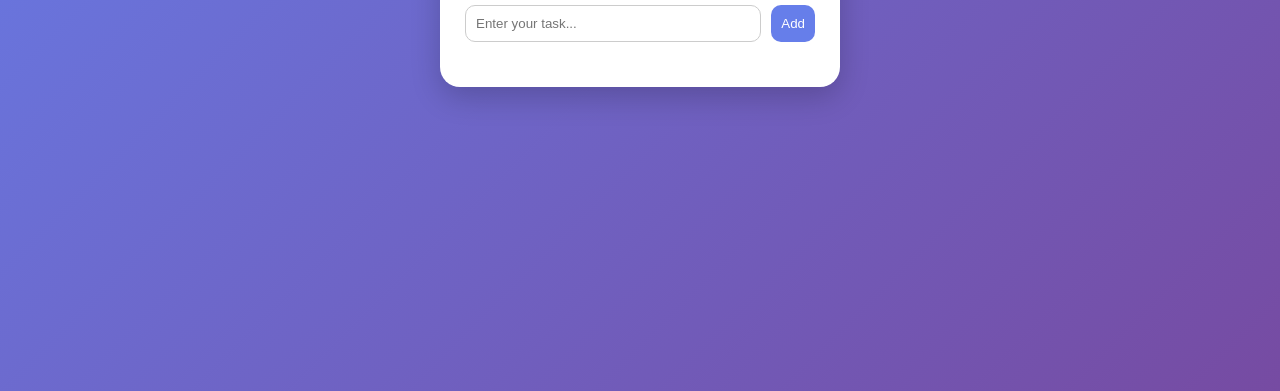
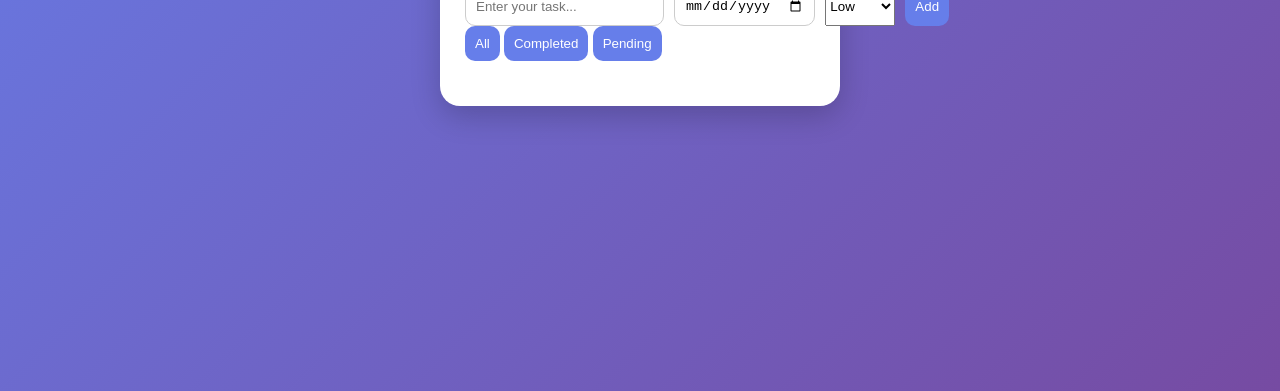
Before and after one commit to mighty06/task-manager, a plain HTML site: page index.html in a window 1280 px wide. Shown: the part 409-800 px from the top of the page. Drawn offline with Linux system fonts and the light colour scheme.

Commit message:
Add files via upload

```diff
--- a/index.html
+++ b/index.html
@@ -11,8 +11,24 @@
 
     <div class="input-section">
         <input type="text" id="taskInput" placeholder="Enter your task...">
+        <input type="date" id="dueDate">
+
+        <select id="priority">
+            <option value="Low">Low</option>
+            <option value="Medium">Medium</option>
+            <option value="High">High</option>
+        </select>
+
         <button onclick="addTask()">Add</button>
     </div>
+
+    <div class="filters">
+        <button onclick="filterTasks('all')">All</button>
+        <button onclick="filterTasks('completed')">Completed</button>
+        <button onclick="filterTasks('pending')">Pending</button>
+    </div>
+
+    <p id="taskCount"></p>
 
     <ul id="taskList"></ul>
 </div>
```
